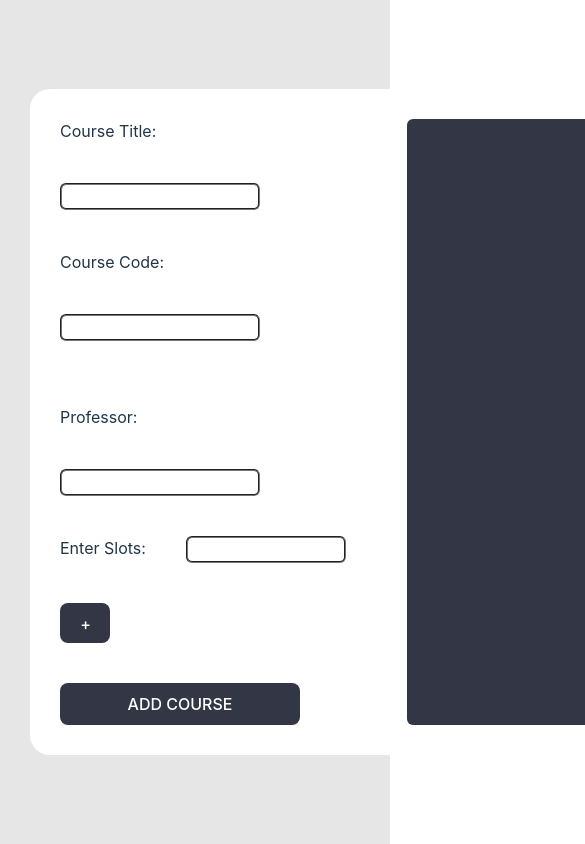
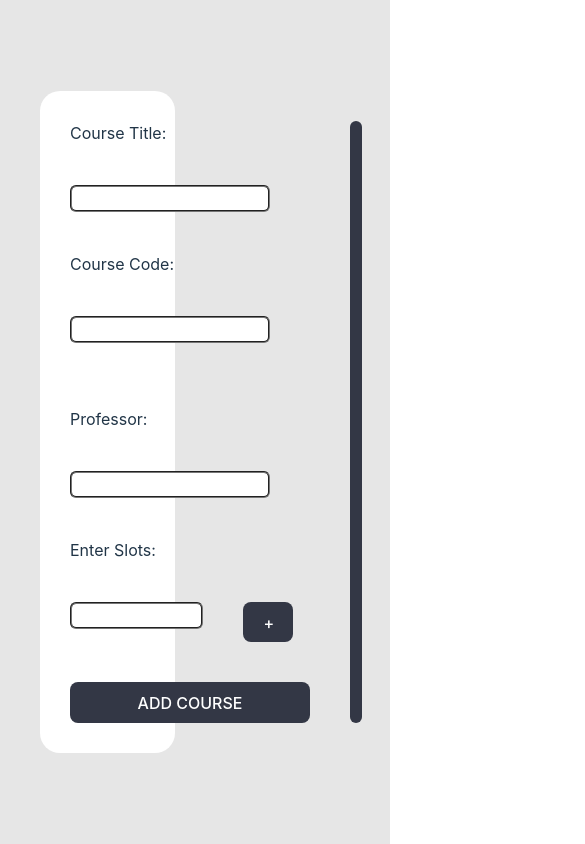
Before and after one commit to coderman400/ffcs, a React (Vite) app: page / in a window 390 px wide. Shown: the top 844 px of the page, 585 px wide, since content can reach past the window. Built offline with nearby package versions, Linux system fonts and the light colour scheme.

Commit message:
make styling changes, slightly more responsive now

```diff
--- a/src/App.css
+++ b/src/App.css
@@ -1,10 +1,14 @@
 body{
   background-color: rgb(230, 230, 230);
   display:flex;
-  justify-content: space-evenly;
+  justify-content: center;
 }
 
 .container{
+  width:100%;
+  display:grid;
   border-radius:20px;
   padding:10px;
+  grid-template-columns: repeat(2, minmax(100px, 1fr));
+  justify-content: center;
 }
--- a/src/components/Courses.jsx
+++ b/src/components/Courses.jsx
@@ -5,7 +5,7 @@ function Courses({courseArray}) {
 return(
     <div style={{ display: courseArray.length === 0 ? 'none' : 'block' }} class="courses-wrapper">
 
-        <div style = {{fontWeight: 'bolder'}}class='course'>
+        <div style = {{fontWeight: 'bolder'}}class='course-head'>
             <p>CODE</p>
             <p>TITLE</p>
             <p>SLOTS</p>
--- a/src/components/Form.jsx
+++ b/src/components/Form.jsx
@@ -11,12 +11,12 @@ function Form() {
     const slotsInput = document.getElementById('slots');
     const profInput = document.getElementById('prof');
     const newSlot = {
-      prof: profInput.value,
+      prof: profInput.value.trim(),
       slots: slotsInput.value.trim(),
       id: crypto.randomUUID()
     };
 
-    if (newSlot) {
+    if (newSlot.prof && newSlot.slots) {
       setSlotsArray([...slotsArray, newSlot]);
       slotsInput.value = '';
       profInput.value = '';
@@ -29,22 +29,21 @@ function Form() {
     const codeInput = document.getElementById('code');
 
     const newCourse = {
-      title: titleInput.value,
-      code: codeInput.value,
+      title: titleInput.value.trim(),
+      code: codeInput.value.trim(),
       slots: slotsArray
     }
 
-    if(newCourse){
+    if (newCourse.code && slotsArray.length > 0) {
       setCourseArray([...courseArray, newCourse]);
-      titleInput.value='';
-      codeInput.value='';
+      titleInput.value = '';
+      codeInput.value = '';
       setSlotsArray([]);
     }
-  }
+  };
 
   return (
     <>
-
       <div className="form-wrapper">
         <form>
           <div>
@@ -53,19 +52,19 @@ function Form() {
           </div>
           <div>
             <label htmlFor="code">Course Code: </label>
-          <input type="text" id="code" name="code" />
+            <input type="text" id="code" name="code" required />
           </div>
           <br />
           <div>
             <label htmlFor="prof">Professor: </label>
-          <input type="text" id="prof" name="prof" />
+            <input type="text" id="prof" name="prof" required />
           </div>
           <div>
             <label htmlFor="slots">Enter Slots:</label>
-          <input type="text" id="slots" name="slots" />
+            <input type="text" id="slots" name="slots" required />
             <button id="slot-add-btn" onClick={handleAddSlot}>+</button>
           </div>
-        <button id="course-add-btn" onClick={handleAddCourse}class="btn">ADD COURSE</button>
+          <button id="course-add-btn" onClick={handleAddCourse} className="btn">ADD COURSE</button>
         </form>
 
         <div className="slots-box">
@@ -74,7 +73,7 @@ function Form() {
           ))}
         </div>
       </div>
-    <Courses courseArray={courseArray}></Courses>
+      <Courses courseArray={courseArray} />
     </>
   );
 }
--- a/src/styles/Courses.css
+++ b/src/styles/Courses.css
@@ -1,15 +1,27 @@
 .courses-wrapper{
-    background-color: white;
+    background-color:#333745;
+    color:white;
+    font-weight:900;
     display:flex;
     margin:20px;
     border-radius:20px;
     padding:10px;
     flex-direction: column;
 }
+.course-head{
+    display:grid;
+    grid-template-columns: 17% 50% 100%;
+
+}
 .course{
     display:grid;
     grid-template-columns: 17% 50% 100%;
-    border-bottom:groove 2px;
+    border-radius:20px;
+    background-color: white;
+    color:black;
+    padding:10px;
+    margin-top:20px;
+    overflow-x:scroll;
 }
 
 .slots{
--- a/src/styles/Form.css
+++ b/src/styles/Form.css
@@ -1,7 +1,7 @@
 .form-wrapper{
     background-color: white;
     display:flex;
-    margin:20px;
+    margin:30px;
     border-radius:20px;
     padding:10px;
 }
@@ -45,7 +45,7 @@ select{
 
 }
 #slots{
-    width:10rem;
+    width:10em;
 }
 
 .slots-box{
@@ -54,7 +54,7 @@ select{
     text-align:center;
     color:white;
     border-radius:6px;
-    width:25rem;
+    width:20rem;
     padding:6px;
 }
 #slot-add-btn{
```
Lines whose indentation alone changed are shown as unchanged.
